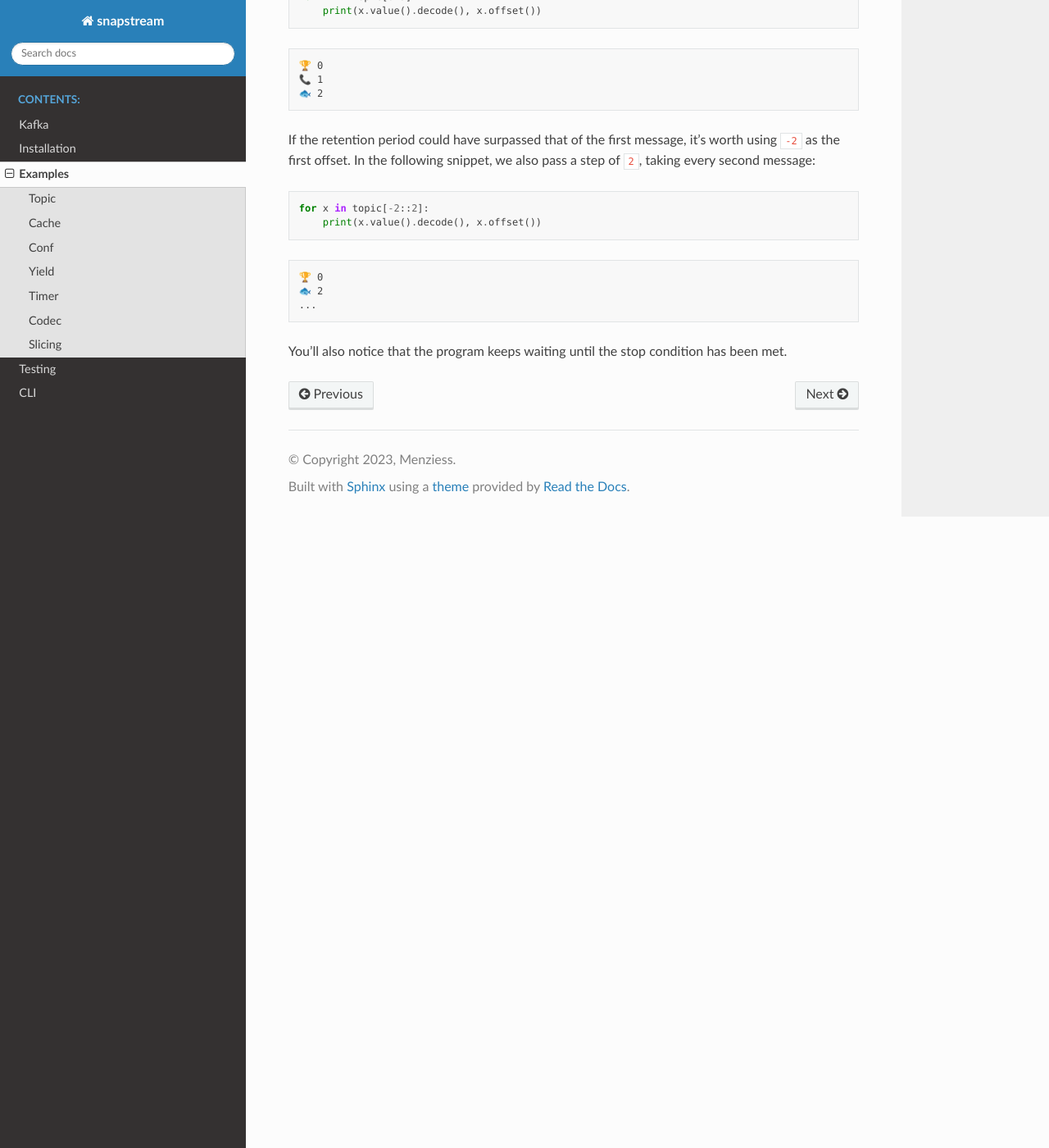
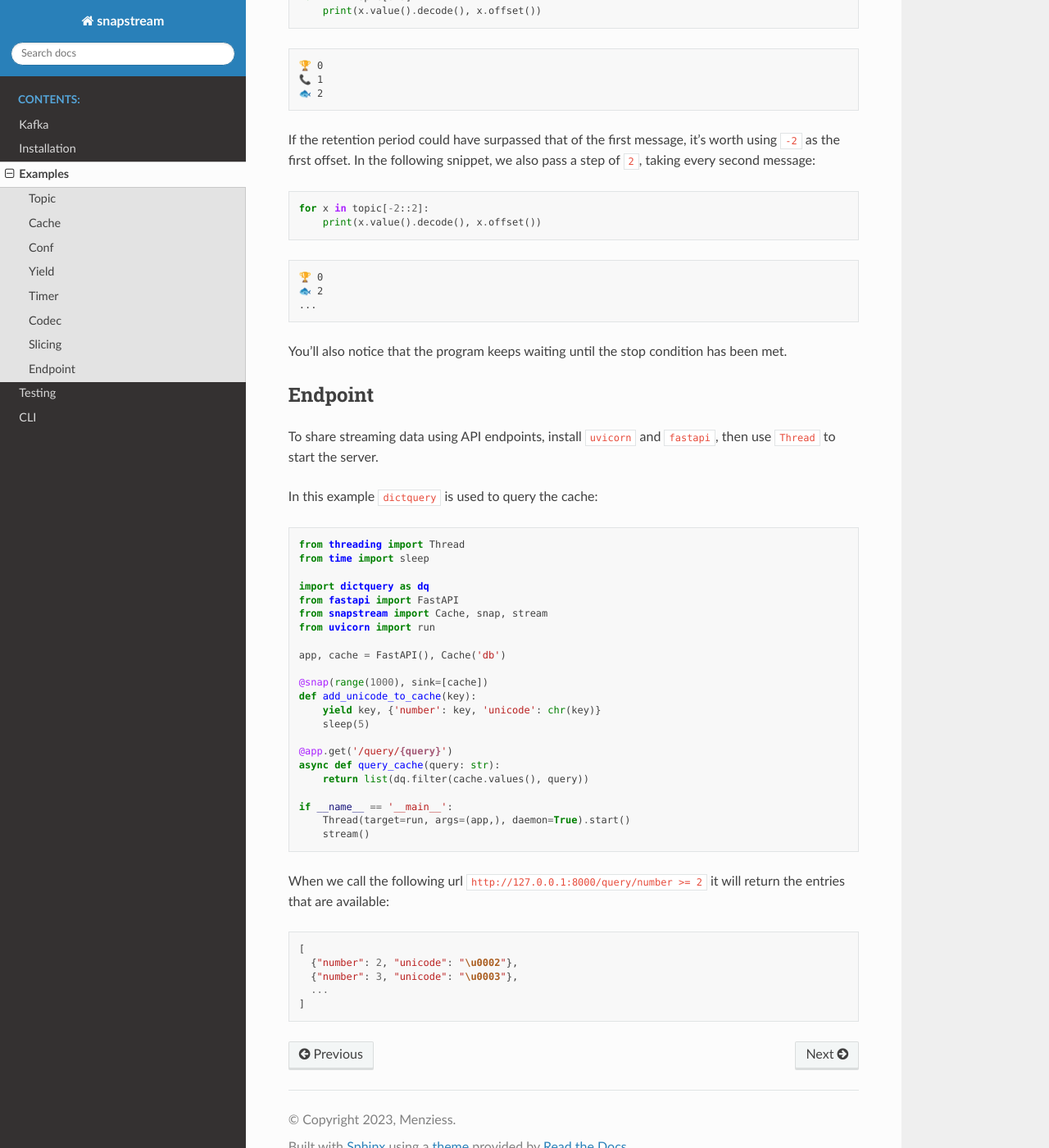
Before and after one commit to Menziess/snapstream, a Sphinx documentation site: the page built from docs/source/examples.rst, in a window 1280 px wide and 1400 px high, scrolled down 4578 px. Shown: the whole window at 82% size. Built offline with Sphinx 7.4.7 and the Read the Docs theme 2.0.0, drawn with Linux system fonts in a browser that asks for light colours; pages that are not in the unit, such as notebooks, are missing from menus.

Commit message:
Added additional example to docs.

```diff
--- a/docs/source/examples.rst
+++ b/docs/source/examples.rst
@@ -271,3 +271,45 @@ In the following snippet, we also pass a step of ``2``, taking every second mess
   ...
 
 You'll also notice that the program keeps waiting until the stop condition has been met.
+
+Endpoint
+--------
+
+To share streaming data using API endpoints, install ``uvicorn`` and ``fastapi``, then use ``Thread`` to start the server.
+
+In this example ``dictquery`` is used to query the cache:
+
+::
+
+  from threading import Thread
+  from time import sleep
+
+  import dictquery as dq
+  from fastapi import FastAPI
+  from snapstream import Cache, snap, stream
+  from uvicorn import run
+
+  app, cache = FastAPI(), Cache('db')
+
+  @snap(range(1000), sink=[cache])
+  def add_unicode_to_cache(key):
+      yield key, {'number': key, 'unicode': chr(key)}
+      sleep(5)
+
+  @app.get('/query/{query}')
+  async def query_cache(query: str):
+      return list(dq.filter(cache.values(), query))
+
+  if __name__ == '__main__':
+      Thread(target=run, args=(app,), daemon=True).start()
+      stream()
+
+When we call the following url ``http://127.0.0.1:8000/query/number >= 2`` it will return the entries that are available:
+
+::
+
+  [
+    {"number": 2, "unicode": "\u0002"},
+    {"number": 3, "unicode": "\u0003"},
+    ...
+  ]
```
